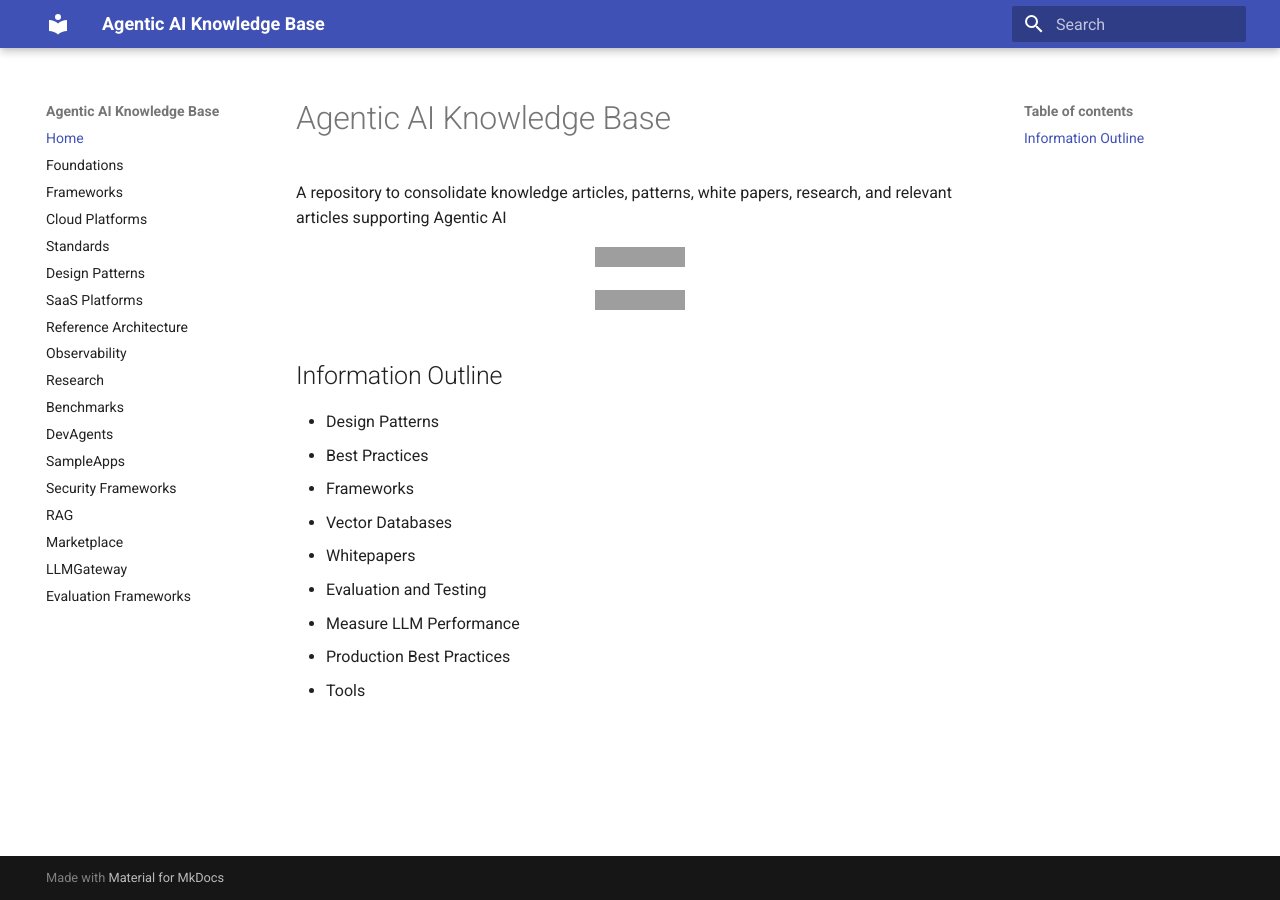
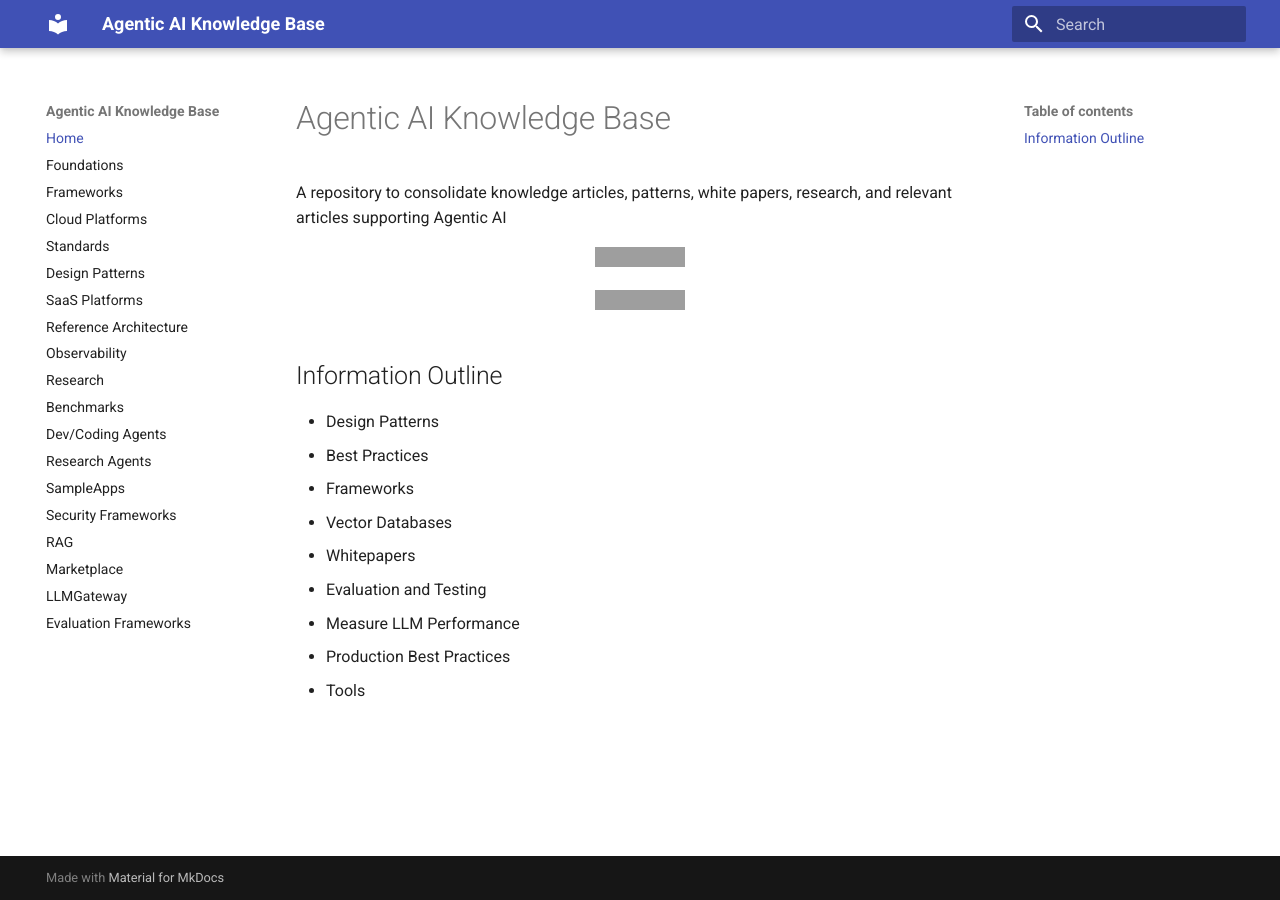
Before and after one commit to ankurkumarz/agentic-ai-knowledge-base, an MkDocs documentation site: the page built from docs/index.md, in a window 1280 px wide. Built offline with MkDocs 1.6.1 and Material for MkDocs 9.7.7, drawn with Linux system fonts in a browser that asks for light colours; grey boxes are pictures that could not be loaded.

Commit message:
Update mkdocs.yml

```diff
--- a/mkdocs.yml
+++ b/mkdocs.yml
@@ -23,7 +23,8 @@ nav:
   - Observability: 'Observability/Reafme.md'
   - Research: 'Research/README.md'
   - Benchmarks: 'Benchmarks/Readme.md'
-  - DevAgents: 'DevAgents/Readme.md'
+  - Dev/Coding Agents: 'DevAgents/Readme.md'
+  - Research Agents: 'ResearchAgents.md'
   - SampleApps: 'SampleApps/Readme.md'
   - Security Frameworks: 'SecurityFrameworks/Readme.md'
   - RAG: 'RAG/Readme.md'
```
